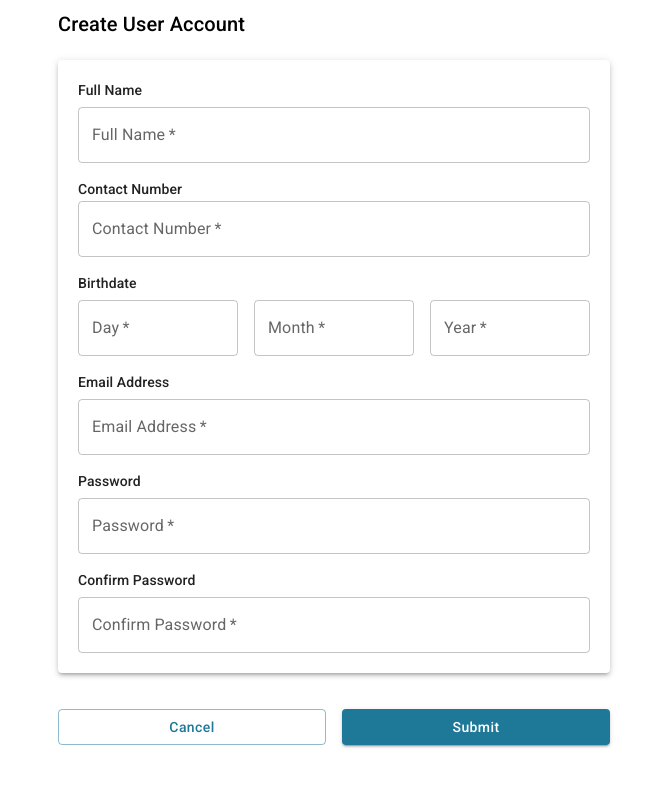
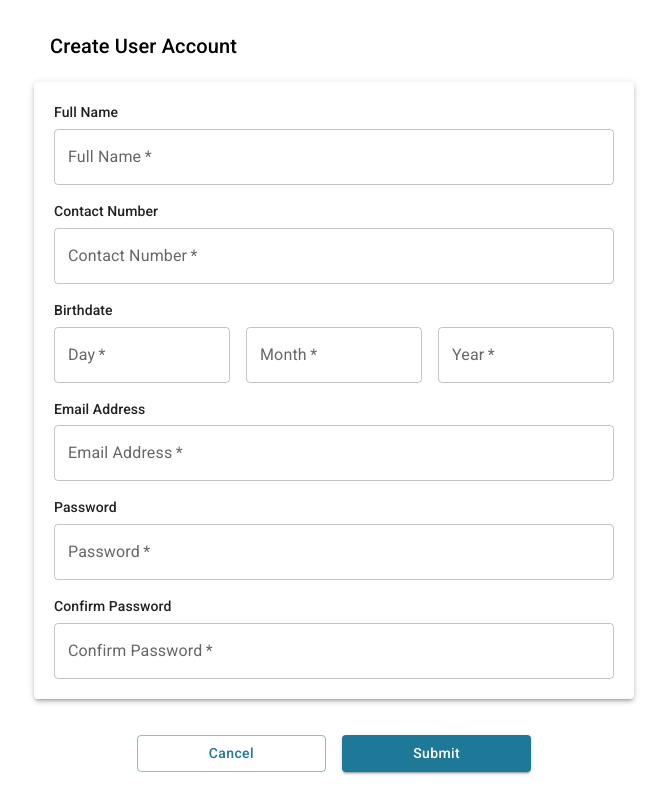
Before and after one commit to volkanb/create-user-page, a React (Create React App) app: page / in a window 1280 px wide. Shown: the whole page, without its empty margins (306-973 px from the left). Built offline with nearby package versions, Linux system fonts and the light colour scheme.

Commit message:
Modifies WIP form elements

```diff
--- a/public/index.html
+++ b/public/index.html
@@ -33,7 +33,7 @@
 
         <title>Create User Page</title>
     </head>
-    <body>
+    <body style="margin: 0px;">
         <noscript>You need to enable JavaScript to run this app.</noscript>
         <div id="root"></div>
         <!--
--- a/src/Components/CreateUserForm/CreateUserForm.tsx
+++ b/src/Components/CreateUserForm/CreateUserForm.tsx
@@ -1,5 +1,12 @@
-import React, { useState } from 'react';
-import { TextField, Button, Grid, Typography, Container, Paper } from '@mui/material';
+import React, { useState } from "react";
+import {
+    TextField,
+    Button,
+    Grid,
+    Typography,
+    Container,
+    Paper,
+} from "@mui/material";
 
 interface User {
     fullName: string;
@@ -16,16 +23,16 @@ interface User {
 
 const CreateUserForm: React.FC = () => {
     const [user, setUser] = useState<User>({
-    fullName: '',
-    contactNumber: '',
+        fullName: "",
+        contactNumber: "",
         birthdate: {
-      day: '',
-      month: '',
-      year: ''
+            day: "",
+            month: "",
+            year: "",
         },
-    emailAddress: '',
-    password: '',
-    confirmPassword: ''
+        emailAddress: "",
+        password: "",
+        confirmPassword: "",
     });
 
     const handleChange = (e: React.ChangeEvent<HTMLInputElement>) => {
@@ -37,8 +44,8 @@ const CreateUserForm: React.FC = () => {
             ...user,
             birthdate: {
                 ...user.birthdate,
-        [fieldName]: value
-      }
+                [fieldName]: value,
+            },
         });
     };
 
@@ -48,19 +55,30 @@ const CreateUserForm: React.FC = () => {
     };
 
     const handleCancel = () => {
-    console.log('Cancel');
+        console.log("Cancel");
     };
 
     return (
-    <Container maxWidth="sm">
-      <Typography variant="h6" align="left" gutterBottom>
+        <Container
+            maxWidth="sm"
+            style={{ marginTop: 30, marginBottom: 30 }}
+            sx={{ paddingX: { xs: 0 }}}
+        >
+            <Typography
+                variant="h6"
+                align="left"
+                gutterBottom
+                sx={{ paddingLeft: { xs: 2 }}}
+            >
                 Create User Account
             </Typography>
             <form onSubmit={handleSubmit}>
                 <Paper elevation={3} style={{ padding: 20, marginTop: 20 }}>
                     <Grid container spacing={2}>
                         <Grid item xs={12}>
-              <Typography variant="subtitle2" style={{ paddingBottom: 5 }}>Full Name</Typography>
+                            <Typography variant="subtitle2" gutterBottom>
+                                Full Name
+                            </Typography>
                             <TextField
                                 fullWidth
                                 label="Full Name"
@@ -71,18 +89,23 @@ const CreateUserForm: React.FC = () => {
                             />
                         </Grid>
                         <Grid item xs={12}>
-              <Typography variant="subtitle2">Contact Number</Typography>
+                            <Typography variant="subtitle2" gutterBottom>
+                                Contact Number
+                            </Typography>
                             <TextField
                                 fullWidth
                                 label="Contact Number"
                                 name="contactNumber"
+                                type="number"
                                 value={user.contactNumber}
                                 onChange={handleChange}
                                 required
                             />
                         </Grid>
                         <Grid item xs={12}>
-              <Typography variant="subtitle2" style={{ paddingBottom: 5 }}>Birthdate</Typography>
+                            <Typography variant="subtitle2" gutterBottom>
+                                Birthdate
+                            </Typography>
                             <Grid container spacing={2}>
                                 <Grid item xs={4}>
                                     <TextField
@@ -90,7 +113,12 @@ const CreateUserForm: React.FC = () => {
                                         name="day"
                                         type="number"
                                         value={user.birthdate.day}
-                    onChange={(e) => handleDateChange('day', e.target.value)}
+                                        onChange={(e) =>
+                                            handleDateChange(
+                                                "day",
+                                                e.target.value
+                                            )
+                                        }
                                         required
                                     />
                                 </Grid>
@@ -100,7 +128,12 @@ const CreateUserForm: React.FC = () => {
                                         name="month"
                                         type="number"
                                         value={user.birthdate.month}
-                    onChange={(e) => handleDateChange('month', e.target.value)}
+                                        onChange={(e) =>
+                                            handleDateChange(
+                                                "month",
+                                                e.target.value
+                                            )
+                                        }
                                         required
                                     />
                                 </Grid>
@@ -110,14 +143,21 @@ const CreateUserForm: React.FC = () => {
                                         name="year"
                                         type="number"
                                         value={user.birthdate.year}
-                    onChange={(e) => handleDateChange('year', e.target.value)}
+                                        onChange={(e) =>
+                                            handleDateChange(
+                                                "year",
+                                                e.target.value
+                                            )
+                                        }
                                         required
                                     />
                                 </Grid>
                             </Grid>
                         </Grid>
                         <Grid item xs={12}>
-              <Typography variant="subtitle2" style={{ paddingBottom: 5 }}>Email Address</Typography>
+                            <Typography variant="subtitle2" gutterBottom>
+                                Email Address
+                            </Typography>
                             <TextField
                                 fullWidth
                                 label="Email Address"
@@ -129,7 +169,9 @@ const CreateUserForm: React.FC = () => {
                             />
                         </Grid>
                         <Grid item xs={12}>
-              <Typography variant="subtitle2" style={{ paddingBottom: 5 }}>Password</Typography>
+                            <Typography variant="subtitle2" gutterBottom>
+                                Password
+                            </Typography>
                             <TextField
                                 fullWidth
                                 label="Password"
@@ -141,7 +183,9 @@ const CreateUserForm: React.FC = () => {
                             />
                         </Grid>
                         <Grid item xs={12}>
-              <Typography variant="subtitle2" style={{ paddingBottom: 5 }}>Confirm Password</Typography>
+                            <Typography variant="subtitle2" gutterBottom>
+                                Confirm Password
+                            </Typography>
                             <TextField
                                 fullWidth
                                 label="Confirm Password"
@@ -154,14 +198,23 @@ const CreateUserForm: React.FC = () => {
                         </Grid>
                     </Grid>
                 </Paper>
-        <Grid container spacing={2} style={{ marginTop: 20 }}>
-          <Grid item xs={6}>
-            <Button variant="outlined" fullWidth onClick={handleCancel}>
+                <Grid container spacing={2} justifyContent="center" style={{ marginTop: 20 }}>
+                    <Grid item xs={11} sm={4}>
+                        <Button
+                            variant="outlined"
+                            fullWidth
+                            onClick={handleCancel}
+                        >
                             Cancel
                         </Button>
                     </Grid>
-          <Grid item xs={6}>
-            <Button variant="contained" color="primary" fullWidth type="submit">
+                    <Grid item xs={11} sm={4}>
+                        <Button
+                            variant="contained"
+                            color="primary"
+                            fullWidth
+                            type="submit"
+                        >
                             Submit
                         </Button>
                     </Grid>
--- a/src/index.tsx
+++ b/src/index.tsx
@@ -1,6 +1,6 @@
 import React from 'react';
 import ReactDOM from 'react-dom/client';
-import App from './Components/App/App';
+import App from './components/App/App';
 
 const root = ReactDOM.createRoot(
   document.getElementById('root') as HTMLElement
```
Lines whose indentation alone changed are shown as unchanged.
